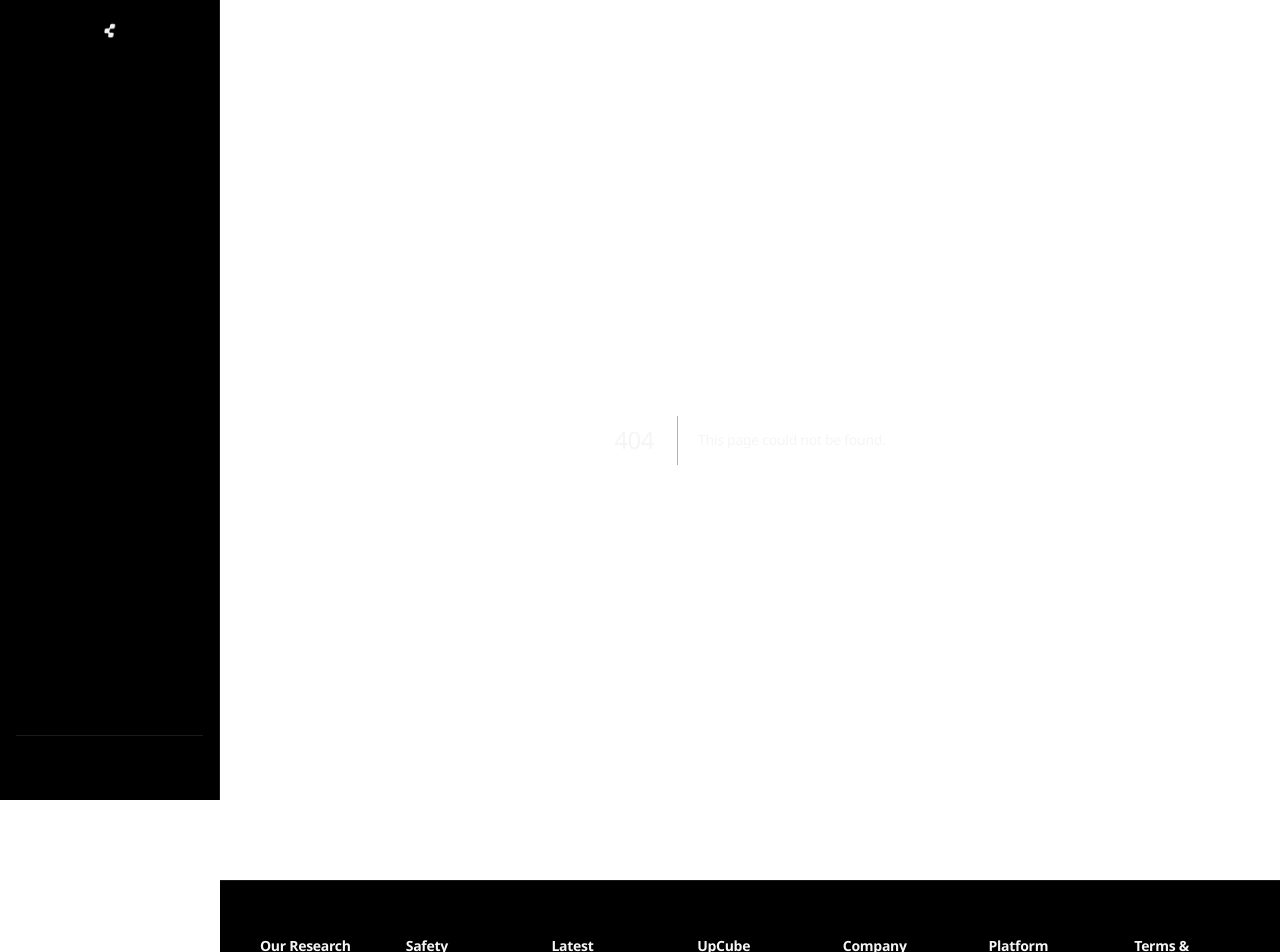
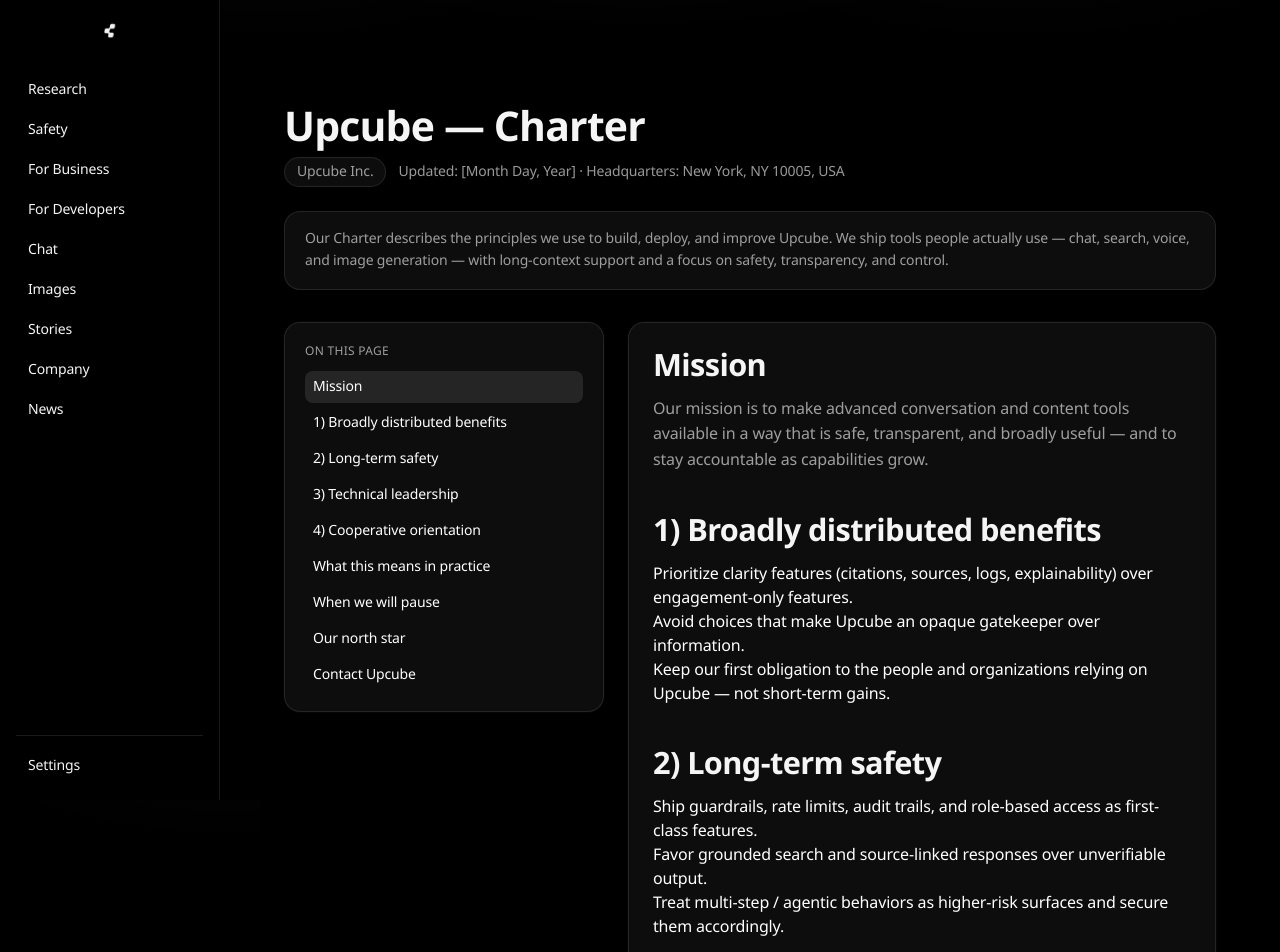
Before and after one commit to shadabchow-ui/upcube-frontend, a Next.js app: page /principles in a window 1280 px wide. Before the commit this address had no page. Shown: the top 952 px of the page. Built offline with nearby package versions, Linux system fonts and the light colour scheme.

Commit message:
Create page.tsx

```diff
--- /dev/null
+++ b/app/(site)/principles/page.tsx
@@ -0,0 +1,135 @@
+import DocPage from '@/components/doc-page'
+
+export default function PrinciplesPage() {
+  return (
+    <DocPage
+      title="Upcube — Charter"
+      metaLeft="Upcube Inc."
+      metaRight="Updated: [Month Day, Year] · Headquarters: New York, NY 10005, USA"
+      intro="Our Charter describes the principles we use to build, deploy, and improve Upcube. We ship tools people actually use — chat, search, voice, and image generation — with long-context support and a focus on safety, transparency, and control."
+      toc={[
+        { id: 'mission', label: 'Mission' },
+        { id: 'benefits', label: '1) Broadly distributed benefits' },
+        { id: 'safety', label: '2) Long-term safety' },
+        { id: 'leadership', label: '3) Technical leadership' },
+        { id: 'coop', label: '4) Cooperative orientation' },
+        { id: 'practice', label: 'What this means in practice' },
+        { id: 'pause', label: 'When we will pause' },
+        { id: 'north-star', label: 'Our north star' },
+        { id: 'contact', label: 'Contact Upcube' },
+      ]}
+      sections={[
+        {
+          id: 'mission',
+          title: 'Mission',
+          body: (
+            <p>
+              Our mission is to make advanced conversation and content tools available in a way that is safe, transparent, and broadly useful —
+              and to stay accountable as capabilities grow.
+            </p>
+          ),
+        },
+        {
+          id: 'benefits',
+          title: '1) Broadly distributed benefits',
+          body: (
+            <ul>
+              <li>Prioritize clarity features (citations, sources, logs, explainability) over engagement-only features.</li>
+              <li>Avoid choices that make Upcube an opaque gatekeeper over information.</li>
+              <li>Keep our first obligation to the people and organizations relying on Upcube — not short-term gains.</li>
+            </ul>
+          ),
+        },
+        {
+          id: 'safety',
+          title: '2) Long-term safety',
+          body: (
+            <ul>
+              <li>Ship guardrails, rate limits, audit trails, and role-based access as first-class features.</li>
+              <li>Favor grounded search and source-linked responses over unverifiable output.</li>
+              <li>Treat multi-step / agentic behaviors as higher-risk surfaces and secure them accordingly.</li>
+            </ul>
+          ),
+        },
+        {
+          id: 'leadership',
+          title: '3) Technical leadership',
+          body: (
+            <ul>
+              <li>Advance context length, grounded search, voice latency, and image quality — the surfaces customers actually use.</li>
+              <li>Publish practices that help others run safer, more transparent systems.</li>
+              <li>Focus on brand-consistent, verifiable, production-grade behavior.</li>
+            </ul>
+          ),
+        },
+        {
+          id: 'coop',
+          title: '4) Cooperative orientation',
+          body: (
+            <ul>
+              <li>Share patterns for tool calling, multi-channel deployment, and auditability where security allows.</li>
+              <li>Participate in standardizing disclosures, safety controls, and labeling.</li>
+              <li>As systems gain power, share more safety learning and reduce “mystery meat” behavior.</li>
+            </ul>
+          ),
+        },
+        {
+          id: 'practice',
+          title: 'What this means in practice',
+          body: (
+            <ul>
+              <li>Default to explainable outputs (sources, steps taken, actions called).</li>
+              <li>Make it possible to turn features off if they don’t fit compliance needs.</li>
+              <li>Treat customer data as customer-owned, with clear retention and export options.</li>
+              <li>Stage high-risk features behind explicit opt-ins and permissions.</li>
+            </ul>
+          ),
+        },
+        {
+          id: 'pause',
+          title: 'When we will pause',
+          body: (
+            <>
+              <p>If a capability, integration, or agentic behavior would likely:</p>
+              <ol>
+                <li>Reduce user safety or privacy,</li>
+                <li>Enable large-scale misuse, or</li>
+                <li>Create unreasonable dependency on a single provider,</li>
+              </ol>
+              <p>…we will delay or narrow the release until safeguards are in place.</p>
+            </>
+          ),
+        },
+        {
+          id: 'north-star',
+          title: 'Our north star',
+          body: (
+            <>
+              <p>
+                Upcube exists to help people understand more, decide faster, and present better — not to replace their judgment.
+                This Charter is how we keep the platform open, inspectable, and safe to build on.
+              </p>
+              <p><strong>Upcube — chat, search, voice, images. Built to ship, governed to last.</strong></p>
+            </>
+          ),
+        },
+        {
+          id: 'contact',
+          title: 'Contact Upcube',
+          body: (
+            <>
+              <p>
+                <strong>Upcube Inc.</strong><br />
+                New York, NY 10005, USA<br />
+                upcubeco@gmail.com
+              </p>
+              <p className="text-white/70">
+                Questions or feedback about this Charter? Email us and include “Charter feedback” in the subject.
+              </p>
+            </>
+          ),
+        },
+      ]}
+    />
+  )
+}
```
